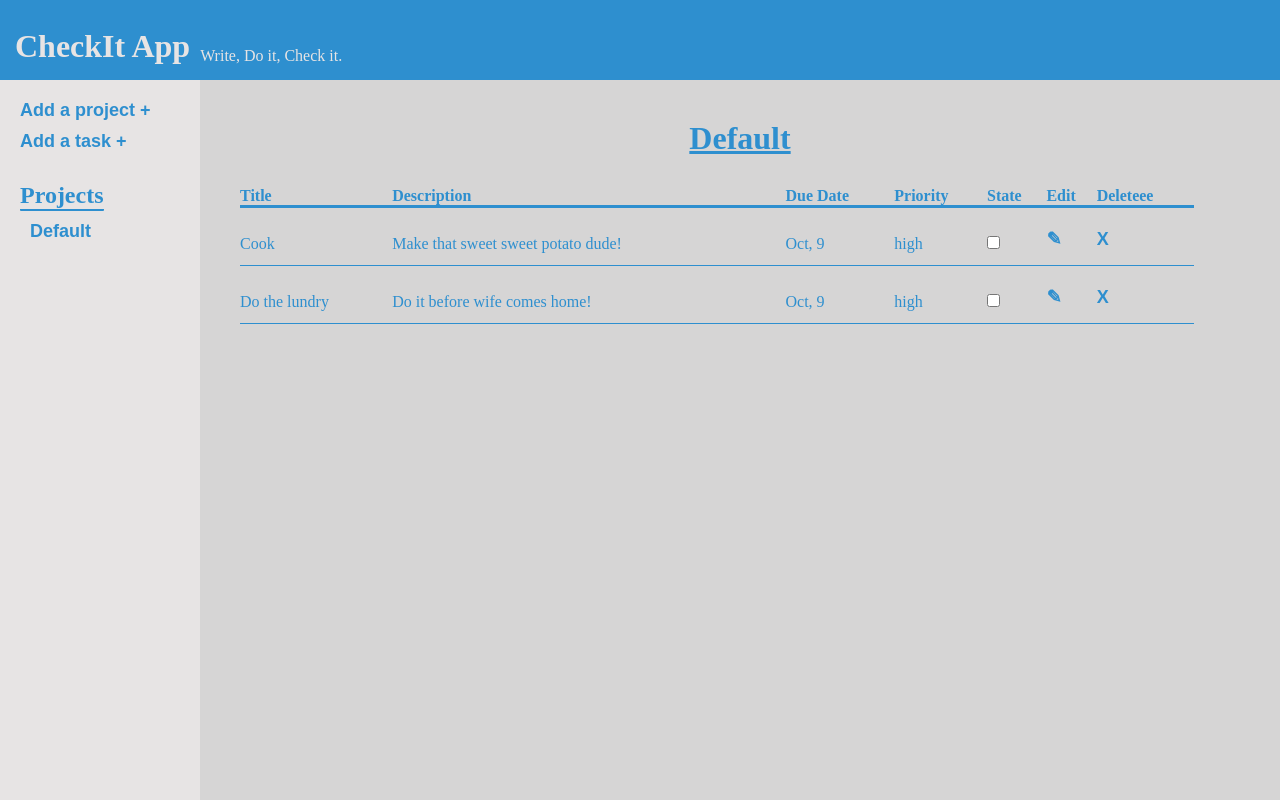
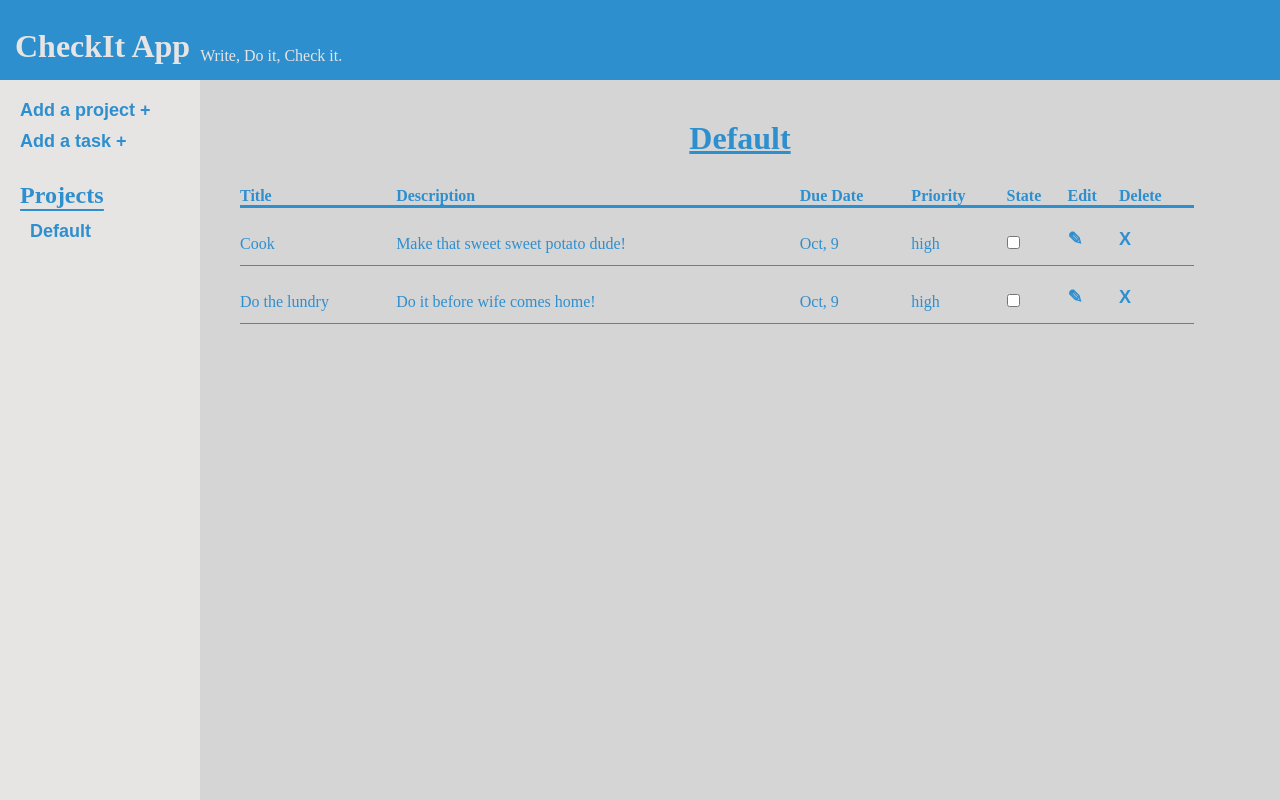
Before and after one commit to diegoHernandezDeveloper/todoList2.0, a website built with webpack: page src/template.html in a window 1280 px wide. Built offline with nearby package versions, Linux system fonts and the light colour scheme.

Commit message:
fix typo

```diff
--- a/src/template.html
+++ b/src/template.html
@@ -39,7 +39,7 @@
             <th>Priority</th>
             <th>State</th>
             <th>Edit</th>
-            <th>Deleteee</th>
+            <th>Delete</th>
           </tr>
         </thead>
         <tbody></tbody>
```
